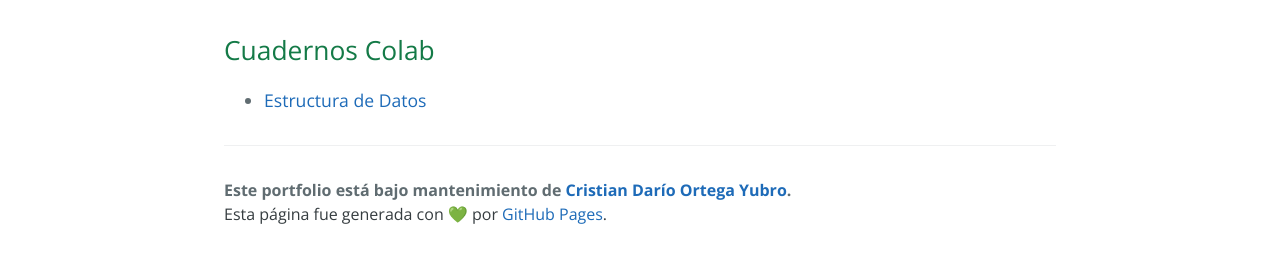
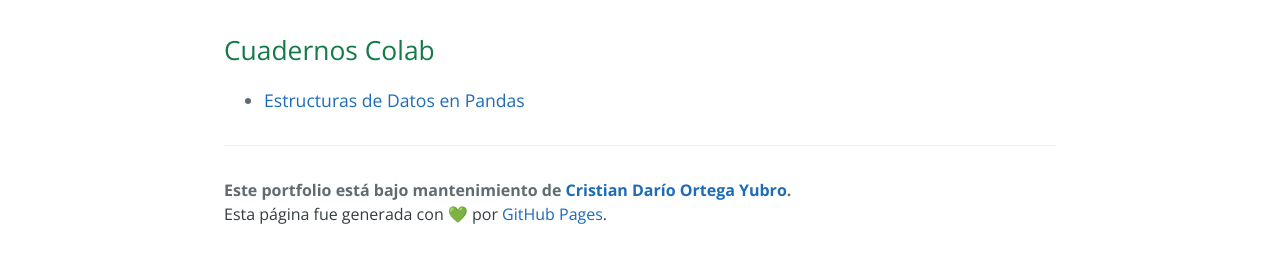
Before and after one commit to cristiandarioortegayubro/portfolio, a Jekyll site: the page built from md/pandas/estructura.md, in a window 1280 px wide. Shown: the part 339-602 px from the top of the page. Built offline with Jekyll 4.4.1, drawn with Linux system fonts in a browser that asks for light colours.

Commit message:
Update estructura.md

```diff
--- a/md/pandas/estructura.md
+++ b/md/pandas/estructura.md
@@ -5,4 +5,4 @@
 | [Volver al Inicio](../../index.md) | [Volver a Pandas](../pandas.md) |
 
 ## Cuadernos Colab
-- [Estructura de Datos](portfolio/colab/pandas/pd_ed_01.ipynb)
+- [Estructuras de Datos en Pandas](../colab/pandas/pd_ed_01.ipynb)
```
